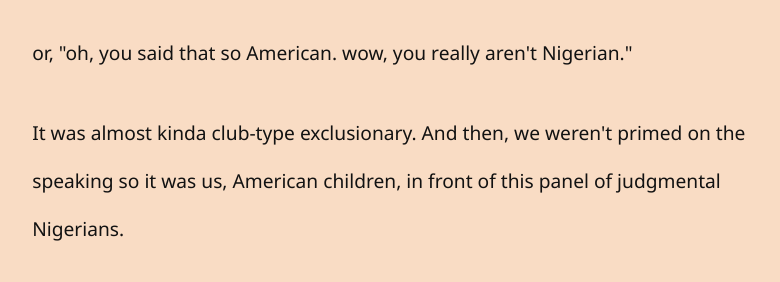
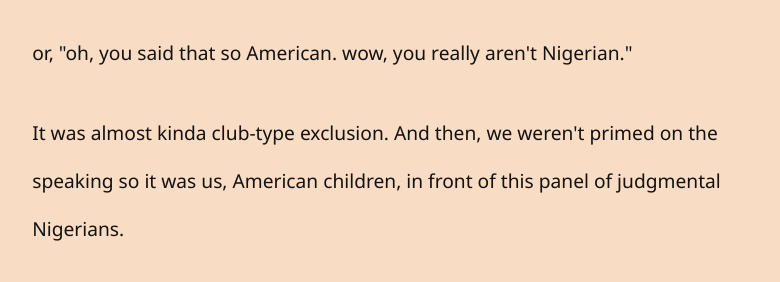
Before and after one commit to ale22arevalo/found-in-translation-podcast, a Gatsby site: page /michael in a window 1280 px wide. Shown: the part 6546-6828 px from the top of the page, without its empty margins (403-1183 px from the left). Built offline with nearby package versions, Linux system fonts and the light colour scheme; Gatsby itself is replaced by a stand-in of ours; a web font is replaced by a local one.

Commit message:
Update michael.js

```diff
--- a/src/pages/michael.js
+++ b/src/pages/michael.js
@@ -203,7 +203,7 @@ const Michael = () => {
                     <p>&quot;Oh, you don&#x27;t know you were supposed to do this?&quot;<br /></p>
                     <p>or, &quot;oh, you said that so American. wow, you really aren&#x27;t Nigerian.&quot;<br /></p>
                     <p>or, &quot;oh, you said that so American. wow, you really aren&#x27;t Nigerian.&quot;<br /></p>
-                    <p>It was almost kinda club-type exclusionary. And then, we weren&#x27;t primed on the speaking so it was us, American children, in front of this panel of judgmental Nigerians. <br /></p>
+                    <p>It was almost kinda club-type exclusion. And then, we weren&#x27;t primed on the speaking so it was us, American children, in front of this panel of judgmental Nigerians. <br /></p>
                     <p>We&#x27;re going up and we&#x27;re like, happy birthday, grandma. You know, we&#x27;re saying our last name wrong. And then cousins come up and they&#x27;re saying their names perfectly pronounced.<br /></p>
                     <p>But it was always like that was kind of the experience of you&#x27;re walking into a situation where you&#x27;re like &#x27;this is gonna be fine&#x27; and then something happens and you&#x27;re like, &#x27;oh, it&#x27;s not fine, I&#x27;m confused.&#x27; You&#x27;re looking to your parent like, &#x27;why didn&#x27;t you tell me?&#x27; There&#x27;s obviously something not being communicated.<br /></p>
                     <div className='text-photo top'>
```
